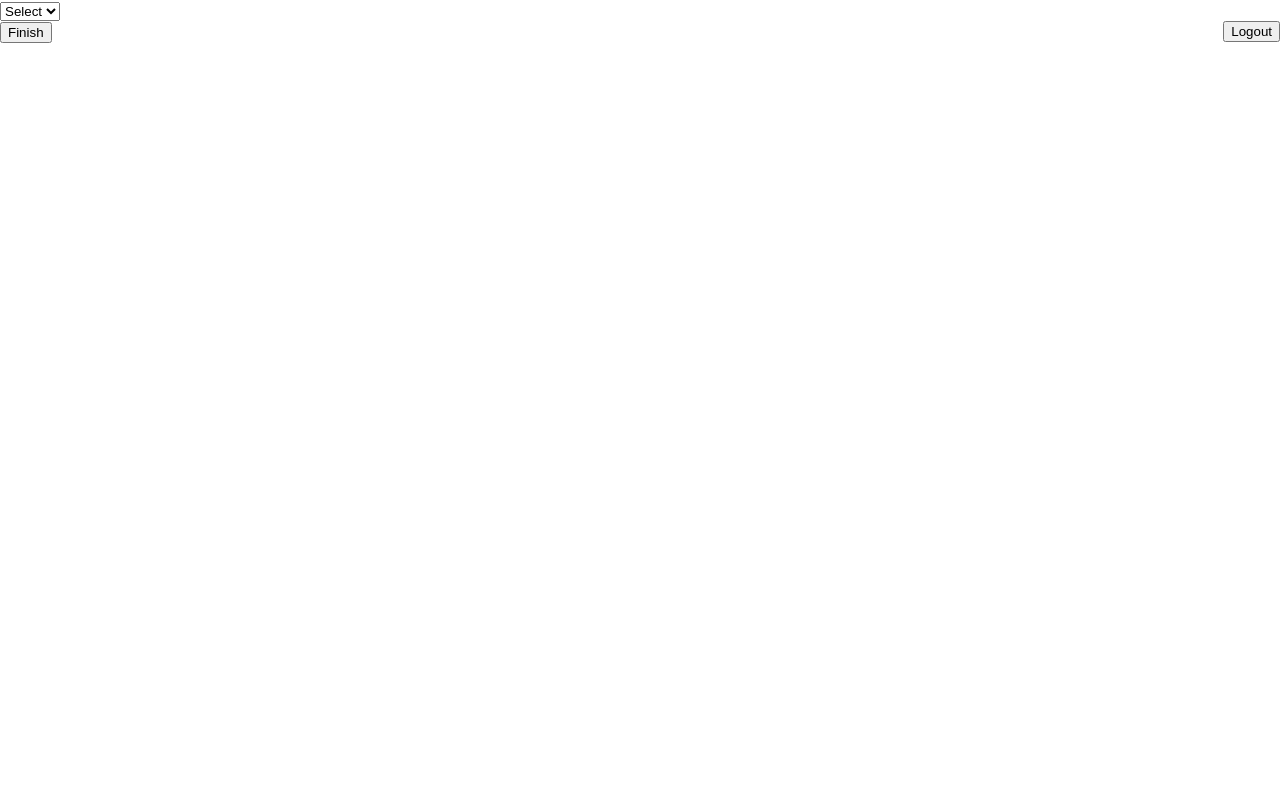
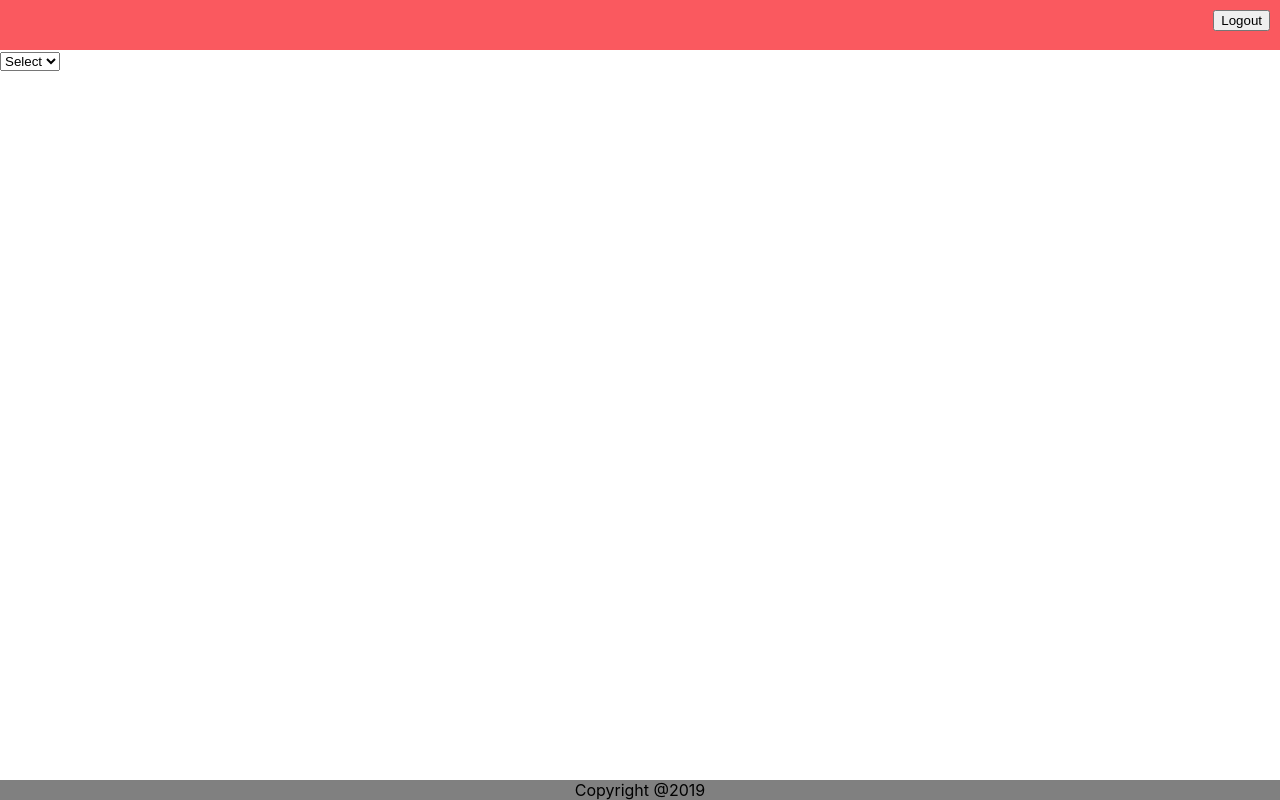
Before and after one commit to ronakruparel/sample-app, a React (Create React App) app: page / in a window 1280 px wide. Built offline with nearby package versions, Linux system fonts and the light colour scheme; sample sign-in values are in the browser's storage.

Commit message:
feat(app):adde styles for dashboard

```diff
--- a/src/components/DashboardComponent/index.js
+++ b/src/components/DashboardComponent/index.js
@@ -1,5 +1,6 @@
 import React, { Fragment } from "react";
 import "./style.css";
+
 const DashboardComponent = ({
   handleDropdown,
   currentSlide,
@@ -11,30 +12,35 @@ const DashboardComponent = ({
 }) => {
   return (
     <Fragment>
-      <div>
+      <div className="header">
+        <button onClick={handleLogout} className="logout">
+          Logout
+        </button>
+      </div>
       <div>
         <select onChange={handleDropdown}>
-            <option selected="selected">Select</option>
+          <option>Select</option>
           {showOptions()}
         </select>
       </div>
-        <button onClick={handleLogout} className="logout">
-          Logout
-        </button>
       {currentSlide > 0 && (
         <div className="carousel">
           {
             <div>
               {carousel()}
-                {currentSlide}
+              <h1> Slide {currentSlide}</h1>
             </div>
           }
           <div className="dotsWrappper">{dots()}</div>
         </div>
       )}
 
-        <button onClick={handleFinish}>Finish</button>
-      </div>
+      {currentSlide > 0 && (
+        <button className="finishButton" onClick={handleFinish}>
+          Finish
+        </button>
+      )}
+      <div className="footer">Copyright @2019</div>
     </Fragment>
   );
 };
--- a/src/components/DashboardComponent/style.css
+++ b/src/components/DashboardComponent/style.css
@@ -1,14 +1,32 @@
+.header {
+  width: 100%;
+  height: 50px;
+  background: #fa595f;
+}
+.footer {
+  position: fixed;
+  width: 100%;
+  bottom: 0px;
+  text-align: center;
+  background: gray;
+}
 .carousel {
   position: relative;
   display: block;
   margin: 0 auto;
   width: 80%;
-  min-height: 300px;
-  box-shadow: 2px 2px 2px 2px;
+  min-height: 400px;
+  box-shadow: 2px 2px 10px 2px gray;
+
   text-align: center;
+}
+.finishButton {
+  width: 80px;
+  height: 30px;
 }
 .logout {
   float: right;
+  margin: 10px;
 }
 
 .dotsWrappper {
@@ -18,8 +36,8 @@
 }
 .dots {
   cursor: pointer;
-  height: 15px;
-  width: 15px;
+  height: 25px;
+  width: 25px;
   margin: 2px 2px;
   background-color: #bbb;
   border-radius: 50%;
--- a/src/containers/Dashboard/index.js
+++ b/src/containers/Dashboard/index.js
@@ -8,12 +8,14 @@ class Dashboard extends React.Component {
   };
 
   componentDidMount() {
+    //if not authenticated log out user
     let token = localStorage.getItem("isAuthenticated");
     if (!token) {
       this.props.history.push(`${process.env.PUBLIC_URL}/login`);
     }
   }
 
+  //Create Option list of size 20
   showOptions = () => {
     let options = [];
     for (let i = 1; i <= 20; i++) {
@@ -22,13 +24,17 @@ class Dashboard extends React.Component {
     return options;
   };
 
+  //handle change of option
   handleDropdown = e => {
+    //maintain user's history of click
     let data = localStorage.getItem("selected");
     if (!data) {
       localStorage.setItem("selected", [e.target.value]);
     } else {
       localStorage.setItem("selected", [data, e.target.value]);
     }
+
+    //Change the number of slides to be displayed
     this.setState({
       selectedNumber: Number(e.target.value),
       currentSlide: 1
@@ -44,6 +50,7 @@ class Dashboard extends React.Component {
     this.props.history.push(`${process.env.PUBLIC_URL}/login`);
   };
 
+  //Generate div's of slides
   carousel = () => {
     let slides = [];
     for (let i = 1; i <= this.state.selectedNumber; i++) {
@@ -52,12 +59,7 @@ class Dashboard extends React.Component {
     return slides;
   };
 
-  handleDotClick = slide => {
-    this.setState({
-      currentSlide: slide
-    });
-  };
-
+  //Genarate span's for dots
   dots = () => {
     let dots = [];
     for (let i = 1; i <= this.state.selectedNumber; i++) {
@@ -71,6 +73,14 @@ class Dashboard extends React.Component {
     }
     return dots;
   };
+
+  //Handle slide change
+  handleDotClick = slide => {
+    this.setState({
+      currentSlide: slide
+    });
+  };
+
   render() {
     return (
       <DashboardComponent
```
Lines whose indentation alone changed are shown as unchanged.
